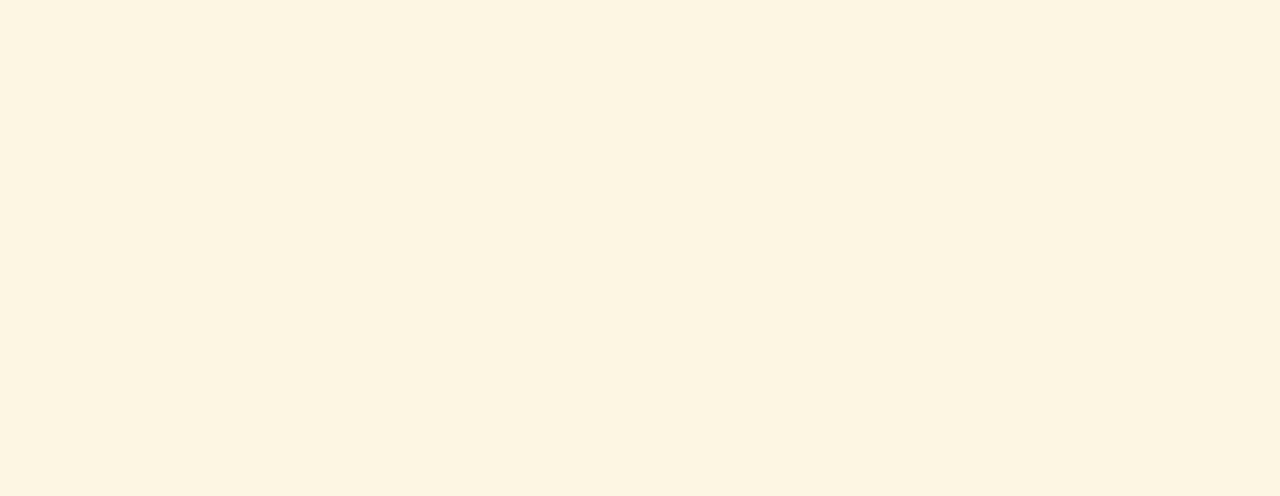
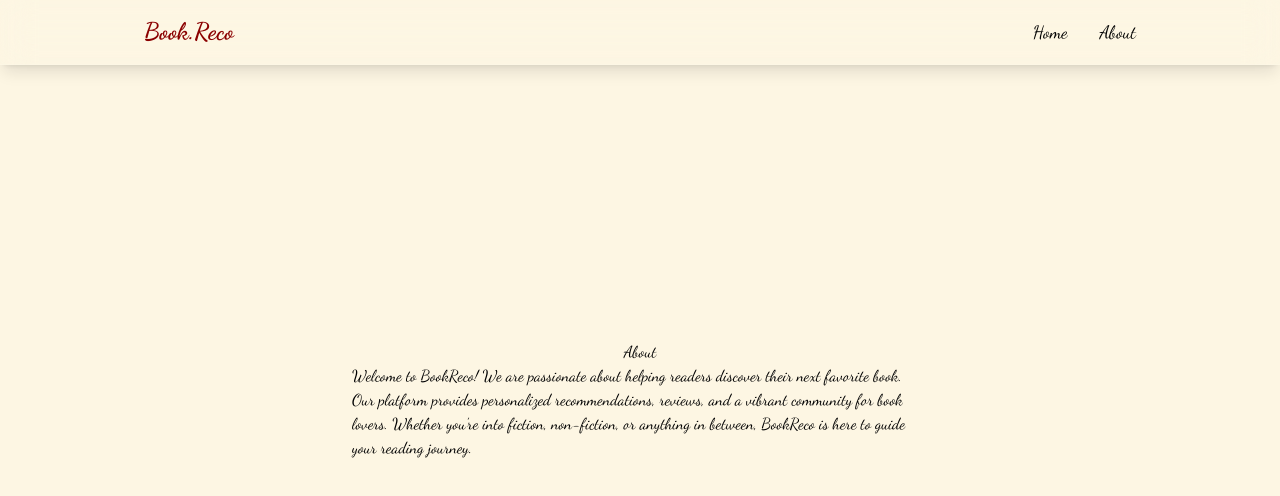
Before and after one commit to ayoubkheribi/Book-library, a React (Vite) app in the folder book-reco/: page /About in a window 1280 px wide. Before the commit this address had no page. Shown: the top 496 px of the page. Built offline with nearby package versions, Linux system fonts and the light colour scheme.

Commit message:
fix navbar + add about page + fixed the routing

```diff
--- a/book-reco/src/App.jsx
+++ b/book-reco/src/App.jsx
@@ -1,18 +1,26 @@
 import './App.css'
+import React, { useState } from 'react'
 import { Routes, Route } from 'react-router-dom'
 import BookDetailsPage from './pages/BookDetailsPage'
 import HomePage from './pages/HomePage'
-// import Navbar from './components/NavBar'
+import Navbar from './components/NavBar'
+import MobileMenu from './components/MobileMenu'
+import About from './pages/About'
 
 function App() {
 
+    const [menuOpen, setMenuOpen] = useState(false);
+
+
   return (
     <div>
-      {/* <Navbar /> */}
+      <Navbar menuOpen={menuOpen} setMenuOpen={setMenuOpen} />
+      <MobileMenu menuOpen={menuOpen} setMenuOpen={setMenuOpen} />
 
       <Routes>
         <Route path='/' element={<HomePage />} />
         <Route path='/book/:id' element={<BookDetailsPage />} />
+        <Route path='/About' element={<About />} />
       </Routes>
     </div>
   )
--- /dev/null
+++ b/book-reco/src/components/MobileMenu.jsx
@@ -0,0 +1,17 @@
+import { Link } from 'react-router-dom';
+
+const  MobileMenu = ({menuOpen, setMenuOpen}) => {
+
+  return (
+    <div className={`fixed top-0 left-0 w-full bg-[rgba(10,10,10,0.6)] z-40 flex flex-col items-center justify-center transition-all duration-300 ease-in-out ${menuOpen ? "h-screen opacity-100 pointer-events-auto" : "h-0 opacity-0 pointer-events-none"}`}>
+      <button onClick={() => setMenuOpen(false)} className="absolute top-6 right-6 text-white text-3xl focuse:outline-none corsor-pointer">
+        &times;
+      </button>
+      <Link to="/" onClick={() => setMenuOpen(false)} className={`text-2xl font-semibold text-white my-4 transform transition-transform duration-300 ${menuOpen ? "opacity-100 translate-y-0" : "opacity-0 translate-y-5"}`}>Home</Link>
+      <Link to="About" onClick={() => setMenuOpen(false)} className={`text-2xl font-semibold text-white my-4 transform transition-transform duration-300 ${menuOpen ? "opacity-100 translate-y-0" : "opacity-0 translate-y-5"}`}>About</Link>
+    </div>
+  );
+
+};
+
+export default MobileMenu;
--- a/book-reco/src/components/NavBar.jsx
+++ b/book-reco/src/components/NavBar.jsx
@@ -1,27 +1,28 @@
-// import React, { useEffect } from 'react';
+import React, { useEffect } from 'react';
+import { Link } from 'react-router-dom';
 
-// const  Navbar = ({menuOpen, setMenuOpen}) => {
-//   useEffect(() => {
-//     document.body.style.overflow = menuOpen ? 'hidden' : "";
-//   }, [menuOpen]);
+const  Navbar = ({menuOpen, setMenuOpen}) => {
+  useEffect(() => {
+    document.body.style.overflow = menuOpen ? 'hidden' : "";
+  }, [menuOpen]);
 
-//   return (
-//     <nav className="fixed top-0 w-full z-40 bg-[rgba(10,10,10,0.8)] backdrop-blur-lg border-b border-white/10 shadow-lg">
-//       <div className="max-w-5xl mx-auto px-4">
-//         <div className="flex items-center justify-between h-16">
-//           <a href="#home" className="font-mono text-xl font-bold text-white"> Book.Reco</a>
-//           <div className="w-7 h-5 relative cursor-pointer z-40 md:hidden" onClick={() => setMenuOpen((prev) => !prev)}>
-//             &#9776;
-//           </div>
-//           <div className="hidden md:flex items-center space-x-8">
-//             <a href="#home" className="text-gray-300 hover:text-white transition-colors">Home</a>
-//             <a href="#about" className="text-gray-300 hover:text-white transition-colors">About</a>
-//           </div>
-//         </div>
-//       </div>
-//     </nav>
-//   )
+  return (
+    <nav className="fixed top-0 w-full z-40 bg-transparent backdrop-blur-lg border-b border-white/10 shadow-lg">
+      <div className="max-w-5xl mx-auto px-4">
+        <div className="flex items-center justify-between h-16">
+          <Link to="/" className="text-2xl font-bold text-[#8b0000] hover:text-[#6b4f4f]">Book.Reco</Link>
+          <div className="w-7 h-5 relative cursor-pointer z-40 md:hidden" onClick={() => setMenuOpen((prev) => !prev)}>
+            &#9776;
+          </div>
+          <div className="hidden md:flex items-center space-x-8">
+            <Link to="/" className="text-lg text-black hover:text-gray-700">Home</Link>
+            <Link to="/about" className="text-lg text-black hover:text-gray-700">About</Link>
+          </div>
+        </div>
+      </div>
+    </nav>
+  )
 
-// };
+};
 
-// export default Navbar;
+export default Navbar;
--- /dev/null
+++ b/book-reco/src/pages/About.jsx
@@ -0,0 +1,18 @@
+
+
+const About = () => {
+
+
+  return (
+    <div className="container p-6 min-h-screen flex flex-col items-center justify-center">
+      <h1>About</h1>
+      <p className="lg:max-w-xl">
+        Welcome to BookReco! We are passionate about helping readers discover their next favorite book.
+        Our platform provides personalized recommendations, reviews, and a vibrant community for book lovers.
+        Whether you’re into fiction, non-fiction, or anything in between, BookReco is here to guide your reading journey.
+      </p>
+    </div>
+  )
+};
+
+export default About;
--- a/book-reco/src/pages/HomePage.jsx
+++ b/book-reco/src/pages/HomePage.jsx
@@ -15,8 +15,8 @@ function HomePage() {
   };
 
   return (
-    <div>
-      <h1>Your Go To Book Library</h1>
+    <div className="container mx-auto p-4 flex flex-col items-center mt-20">
+      <h1 className="">Your Go To Book Library</h1>
       <SearchBar query={query} setQuery={setQuery} onSearch={searchBooks} />
 
       {books.length > 0 ? (
```
